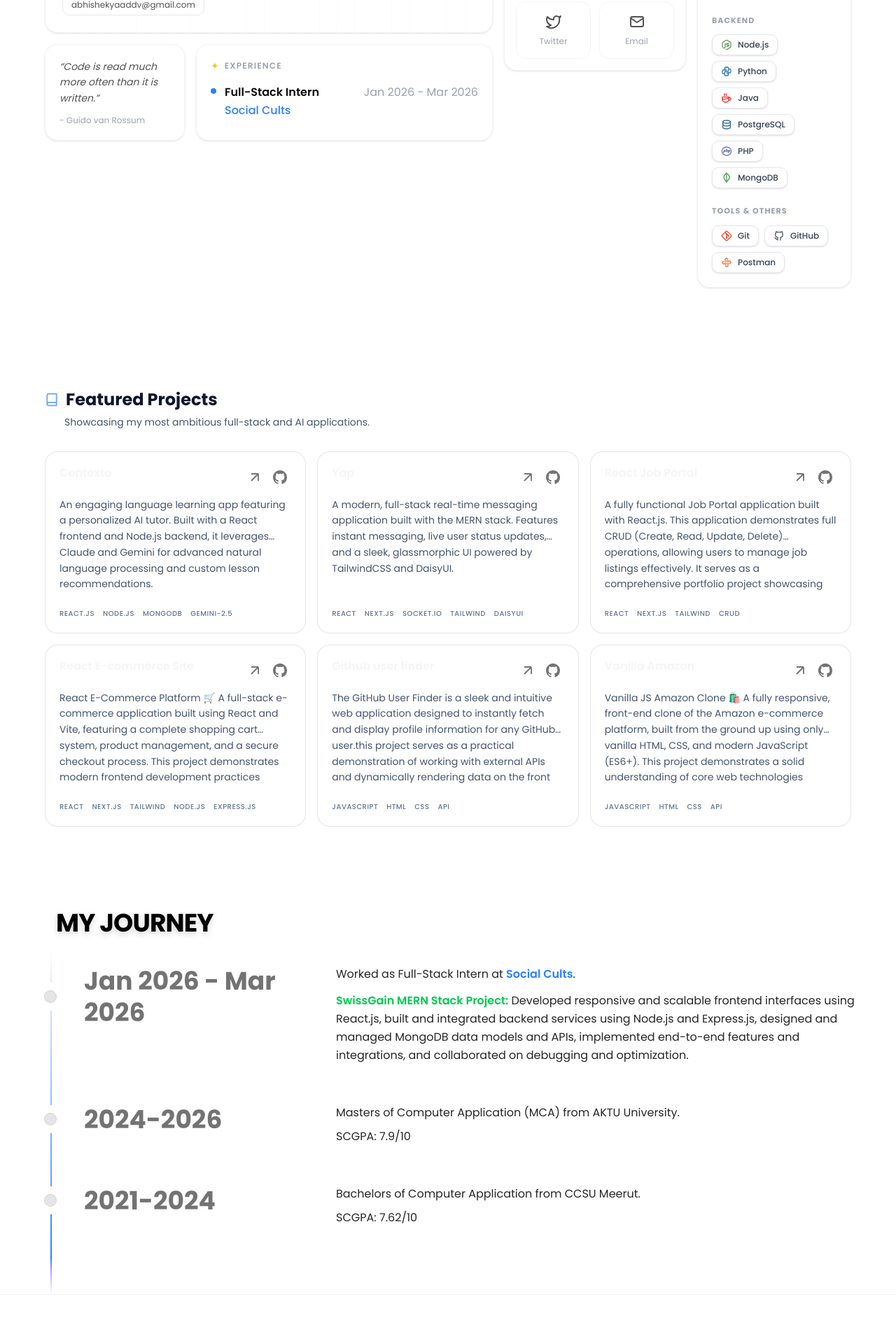
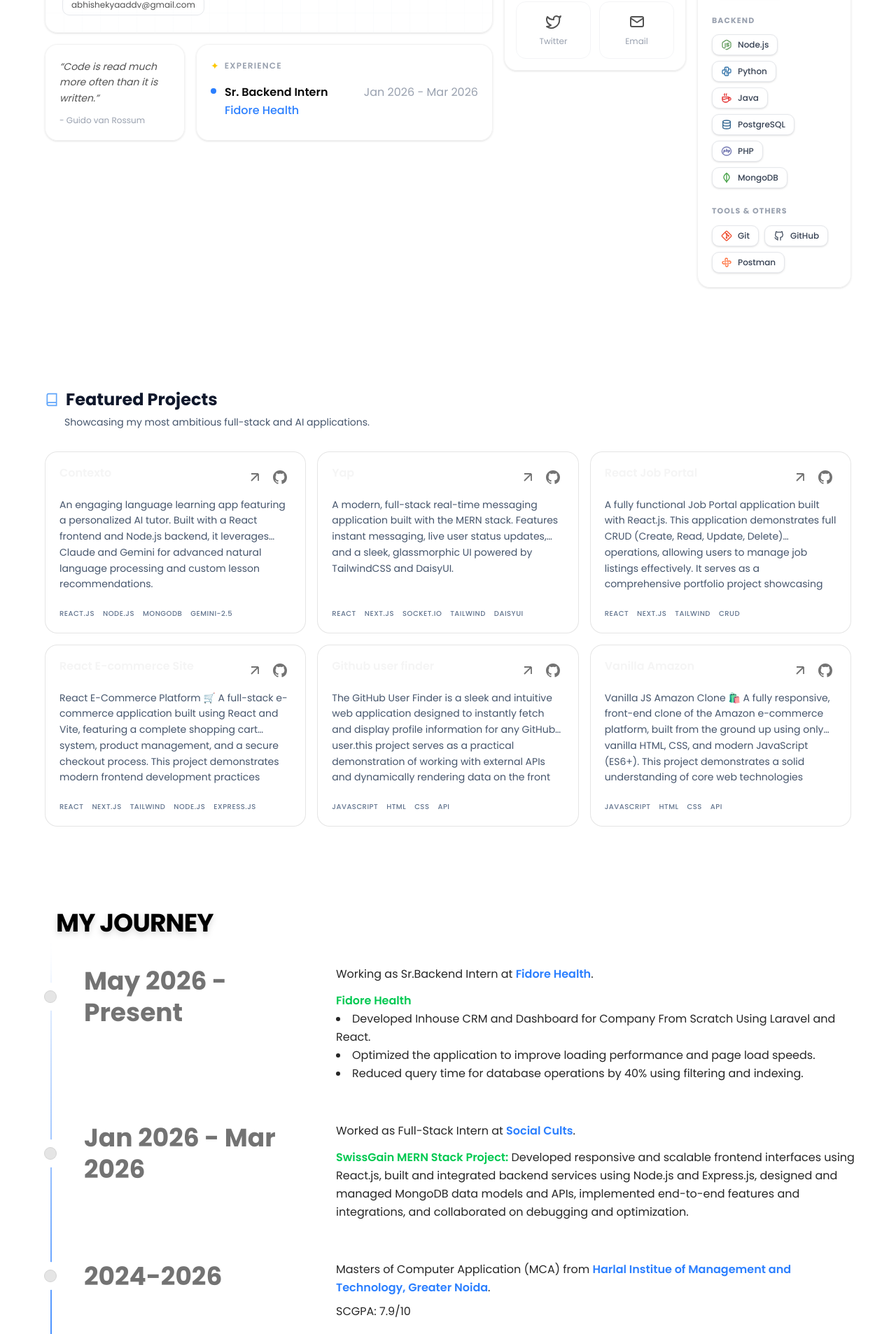
Before and after one commit to Abhishekyaddv/New-Portfolio, a Next.js app: page / in a window 1280 px wide. Shown: the part 660-2566 px from the top of the page at 70% size. Built offline with nearby package versions, Linux system fonts and the light colour scheme.

Commit message:
experience Updated

```diff
--- a/components/About.tsx
+++ b/components/About.tsx
@@ -232,9 +232,9 @@
                 <div className="flex items-start gap-3">
                   <span className="mt-1.5 w-2 h-2 rounded-full bg-blue-500 flex-shrink-0" />
                   <div>
-                    <p className="theme-heading text-md font-semibold dark:text-white">Full-Stack Intern</p>
+                    <p className="theme-heading text-md font-semibold dark:text-white">Sr. Backend Intern</p>
                     <div className="flex items-center gap-2 mt-0.5">
-                      <span className="text-blue-500 text-md font-medium">Social Cults</span>
+                      <span className="text-blue-500 text-md font-medium">Fidore Health</span>
 
                     </div>
                     {/* <span className="theme-copy mt-2 inline-block rounded-md bg-gray-100 px-2 py-0.5 text-xs dark:bg-white/10">
--- a/components/MyJourneyPage.tsx
+++ b/components/MyJourneyPage.tsx
@@ -3,6 +3,25 @@
 export default function MyJourneyPage() {
   // 1. Create the array of data
   const timelineData = [
+    {
+      title: "May 2026 - Present",
+      content: (
+        <div>
+          <p className="text-neutral-800 dark:text-neutral-200 text-sm md:text-base leading-relaxed font-normal mb-3">
+            Working as Sr.Backend Intern at <span className="font-semibold text-blue-500">Fidore Health</span>.
+          </p>
+          <p className="text-neutral-800 dark:text-neutral-200 text-sm md:text-base leading-relaxed font-normal mb-4">
+            <span className="font-semibold text-green-500">Fidore Health </span>
+            <ul className="list-disc list-inside">
+              <li>Developed Inhouse CRM and Dashboard for Company From Scratch Using Laravel and React.</li>
+              <li>Optimized the application to improve loading performance and page load speeds.</li>
+              <li>Reduced query time for database operations by 40% using filtering and indexing.</li>
+            </ul>
+          </p>
+          {/* You can even put images or other components in here! */}
+        </div>
+      ),
+    },
     {
       title: "Jan 2026 - Mar 2026",
       content: (
@@ -23,7 +42,7 @@
       content: (
         <div>
            <p className="text-neutral-800 dark:text-neutral-200 text-sm md:text-base leading-relaxed font-normal mb-2">
-            Masters of Computer Application (MCA) from AKTU University.
+            Masters of Computer Application (MCA) from <span className="font-semibold text-blue-500">Harlal Institue of Management and Technology, Greater Noida</span>.
           </p>
           <p className="text-neutral-800 dark:text-neutral-200 text-sm md:text-base leading-relaxed font-normal mb-4">
             SCGPA: 7.9/10
```
